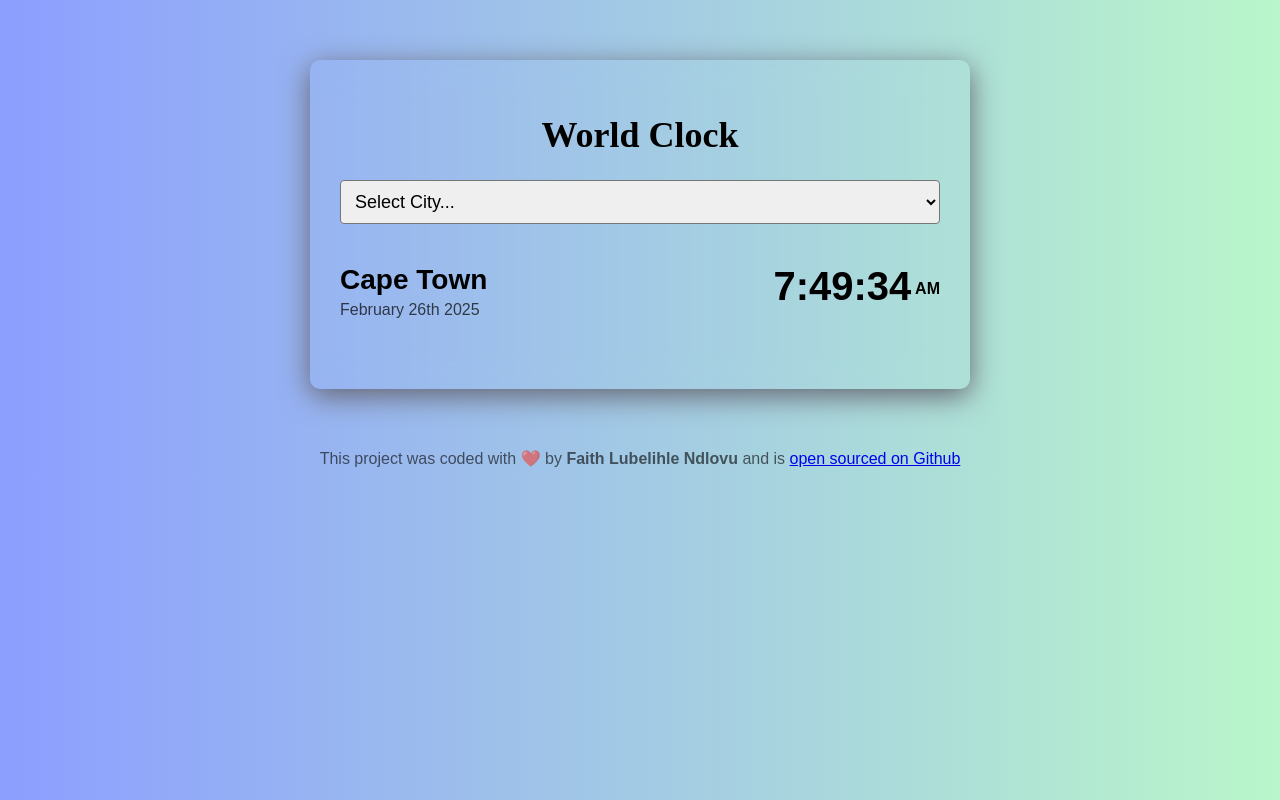
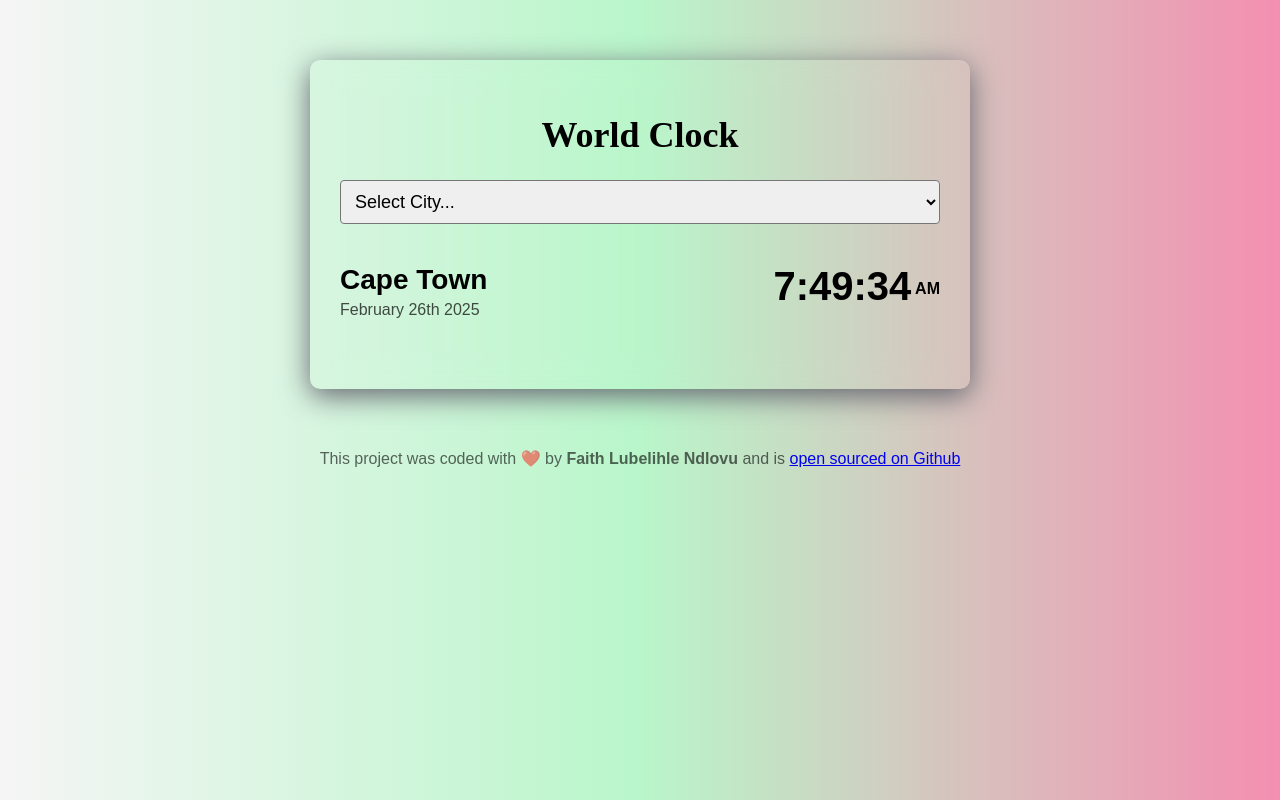
Before and after one commit to faithndlovu/world-clock, a plain HTML site: page index.html in a window 1280 px wide. Drawn offline with nearby package versions, Linux system fonts and the light colour scheme.

Commit message:
Update styles.css

```diff
--- a/CSS/styles.css
+++ b/CSS/styles.css
@@ -1,5 +1,5 @@
 body{
-    background: linear-gradient(to right, #8C9EFF, #B9F6CA);
+    background: linear-gradient(to right, #F5F5F5, #B9F6CA, #F48FB1);
     font-family: sans-serif;
 }
 .container{
```
